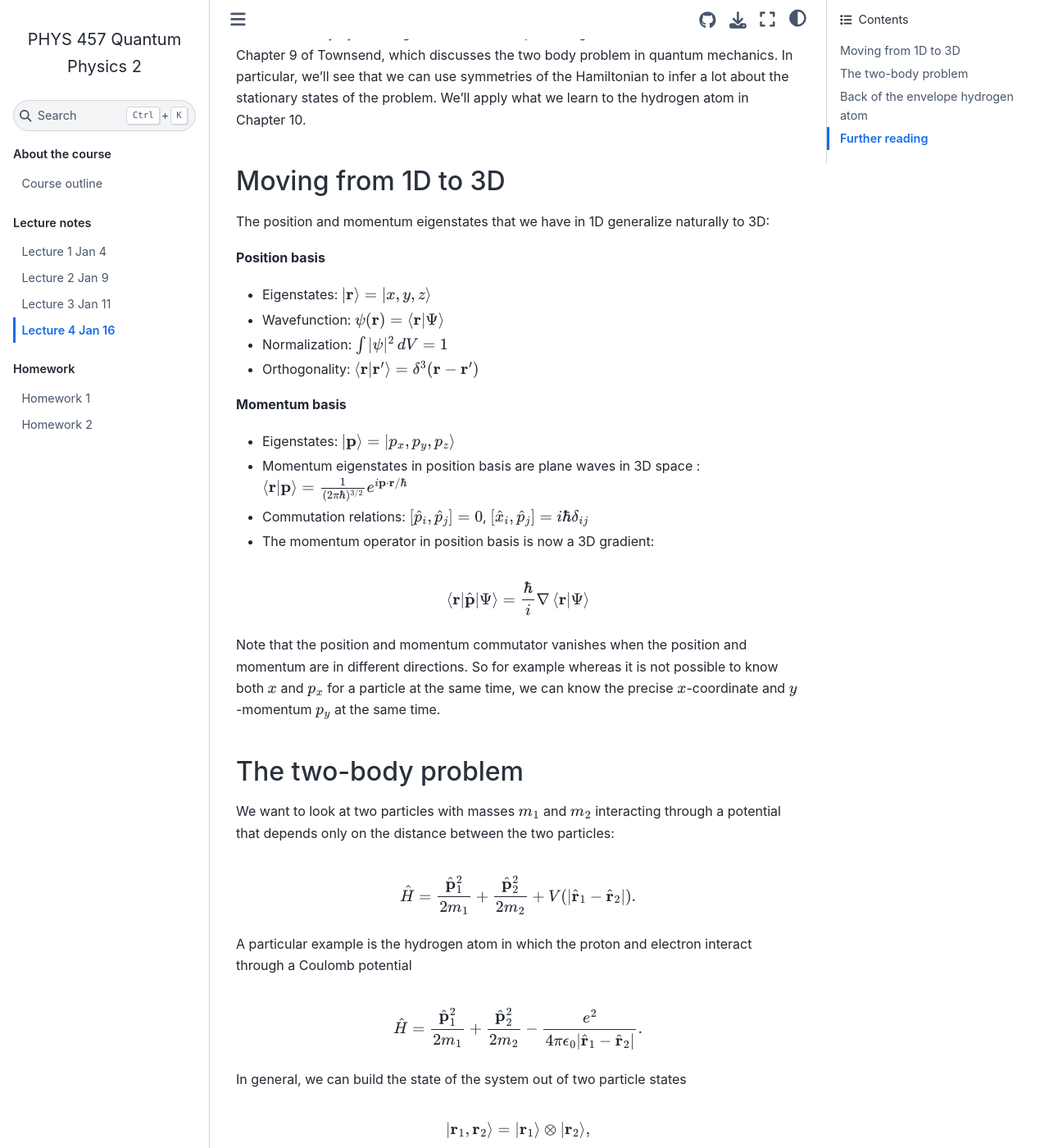
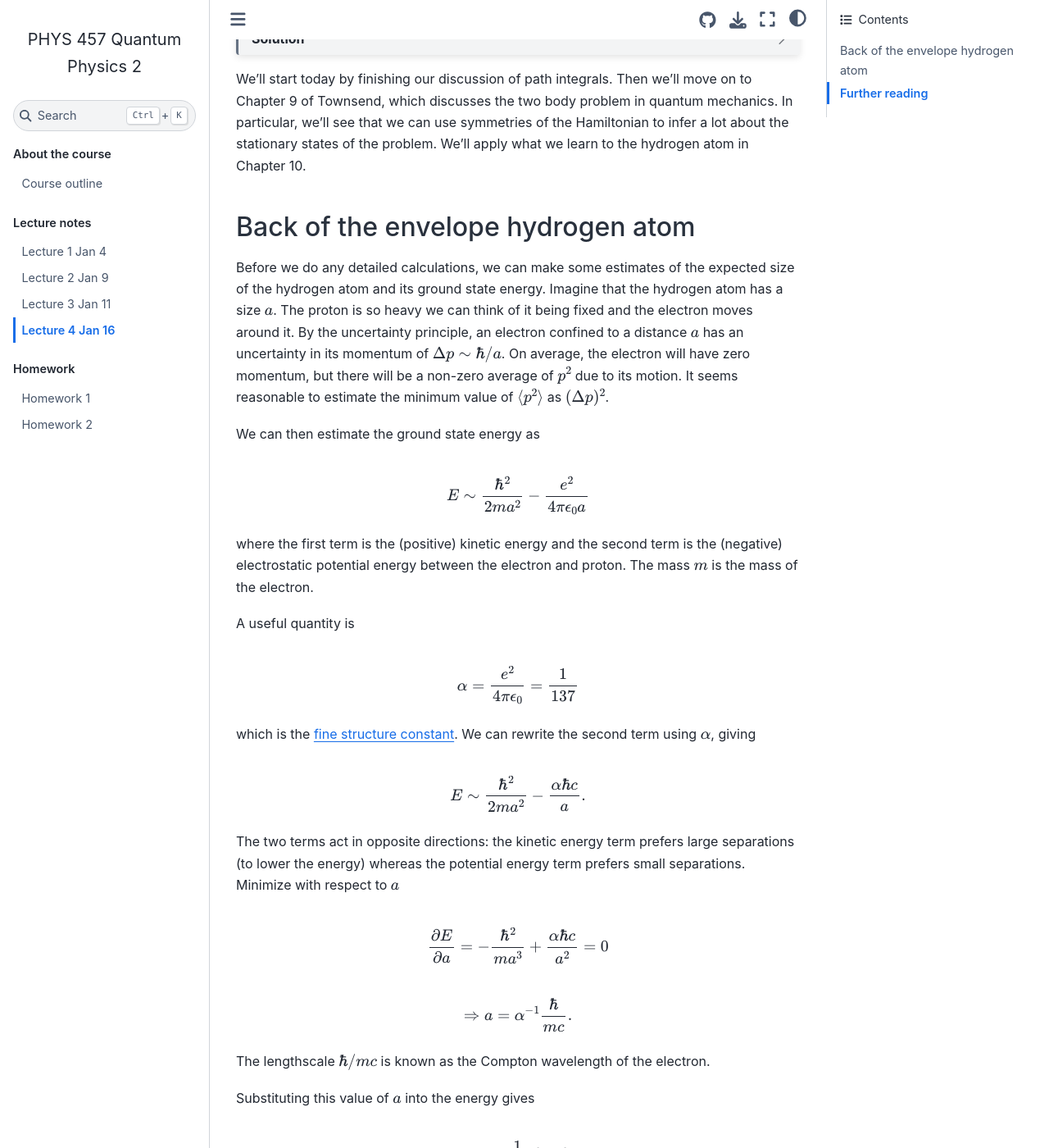
Before and after one commit to andrewcumming/phys457, a Jupyter Book: the page built from lecture4.md, in a window 1280 px wide and 1400 px high, scrolled down 252 px. Shown: the whole window at 82% size. Built offline with Jupyter Book 1.0.4 settings and Sphinx 7.4.7 and the Sphinx Book theme 1.1.4, drawn with Linux system fonts in a browser that asks for light colours; some of the changed text lies outside the part shown.

Commit message:
Update lecture 4

````diff
--- a/lecture4.md
+++ b/lecture4.md
@@ -6,76 +6,29 @@ Given the wavefunction at time $t=0$, $\psi(x,0)$, how would you use the propaga
 
 ```
 
+```{dropdown} Solution
+
+The answer is
+
+$$\psi(x,t) = \int dx^\prime \braket{x, t| x^\prime, 0} \psi(x^\prime, 0).$$
+
+To see this, we can start with $\ket{\Psi(t)} = e^{-i\hat{H}t/\hbar}\ket{\Psi(0)}$ which gives
+
+$$\braket{x|\Psi(t)} = \braket{x|e^{-i\hat{H}t/\hbar}|\Psi(0)}=\int dx^\prime \braket{x|e^{-i\hat{H}t/\hbar}|x^\prime}\braket{x^\prime|\Psi(0)}$$
+
+where we inserted the identity operator.
+
+This integral expression for $\psi(x,t)$ shows that you can think of the propagator as a Green's function for the Schrödinger equation.
+
+```
+
 We'll start today by finishing our discussion of path integrals. Then we'll move on to Chapter 9 of Townsend, which discusses the two body problem in quantum mechanics. In particular, we'll see that we can use symmetries of the Hamiltonian to infer a lot about the stationary states of the problem. We'll apply what we learn to the hydrogen atom in Chapter 10.
-
-## Moving from 1D to 3D
-
-The position and momentum eigenstates that we have in 1D generalize naturally to 3D:
-
-**Position basis**
-
-- Eigenstates: $\ket{\mathbf{r}} = \ket{x, y, z}$
-- Wavefunction: $\psi(\mathbf{r}) = \braket{\mathbf{r}|\Psi}$
-- Normalization: $\int |\psi|^2\,dV = 1$
-- Orthogonality: $\braket{\mathbf{r}|\mathbf{r}^\prime} = \delta^3(\mathbf{r}-\mathbf{r}^\prime)$
-
-**Momentum basis**
-
-- Eigenstates: $\ket{\mathbf{p}} = \ket{p_x, p_y, p_z}$
-
-- Momentum eigenstates in position basis are plane waves in 3D space :$\braket{\mathbf{r}|\mathbf{p}} = {1\over (2\pi\hbar)^{3/2}} e^{i\mathbf{p}\cdot\mathbf{r}/\hbar}$
-
-- Commutation relations: $[\hat{p}_i, \hat{p}_j] = 0$, $[\hat{x}_i, \hat{p}_j] = i\hbar \delta_{ij}$
-- The momentum operator in position basis is now a 3D gradient:
-
-$$\braket{\mathbf{r}|\hat{\mathbf{p}}|\Psi} = {\hbar\over i}\mathbf{\nabla} \braket{\mathbf{r}|\Psi}$$
-
-Note that the position and momentum commutator vanishes when the position and momentum are in different directions. So for example whereas it is not possible to know both $x$ and $p_x$ for a particle at the same time, we can know the precise $x$-coordinate and $y$-momentum $p_y$ at the same time.
-
-
-## The two-body problem
-
-We want to look at two particles with masses $m_1$ and $m_2$ interacting through a potential that depends only on the distance between the two particles:
-
-$$\hat{H} = {\hat{\mathbf{p}}_1^2\over 2m_1} + {\hat{\mathbf{p}}_2^2\over 2m_2} + V(|\hat{\mathbf{r}}_1-\hat{\mathbf{r}}_2|).$$
-
-A particular example is the hydrogen atom in which the proton and electron interact through a Coulomb potential
-
-$$\hat{H} = {\hat{\mathbf{p}}_1^2\over 2m_1} + {\hat{\mathbf{p}}_2^2\over 2m_2} - {e^2\over 4\pi \epsilon_0 |\hat{\mathbf{r}}_1-\hat{\mathbf{r}}_2|}.$$
-
-In general, we can build the state of the system out of two particle states
-
-$$\ket{\mathbf{r}_1,\mathbf{r}_2} = \ket{\mathbf{r}_1}\otimes\ket{\mathbf{r}_2},$$
-
-with a direct product of the Hilbert spaces for particles 1 and 2. (We're ignoring the proton and electron spins here, more on that later in the course!)
-
-In fact, as you've probably seen before in classical mechanics, the two-body problem simplifies enormously with a change of coordinates. We work with the relative coordinate between the two particles
-
-$$\mathbf{r} = \mathbf{r}_1 - \mathbf{r}_2,$$
-
-and the centre of mass location
-
-$$\mathbf{R} = {m_1 \mathbf{r}_1 + m_2\mathbf{r}_2\over m_1+m_2 }.$$
-
-Also defining the total mass $M$ and **reduced mass** $\mu$ by
-
-$$M = m_1+m_2 \ \ ; \hspace{1cm} \mu = {m_1 m_2\over m_1+m_2}$$
-
-and the total momentum $\mathbf{P}=\mathbf{p}_1+\mathbf{p}_2$ and relative momentum
-
-$$\mathbf{p} = {m_2 \mathbf{p}_1 - m_1\mathbf{p}_2\over m_1+m_2 },$$
-
-the Hamiltonian takes the simple form
-
-$$\hat{H} = {\hat{\mathbf{P}}^2\over 2M} + {\hat{\mathbf{p}}^2\over 2\mu} + V(|\hat{\mathbf{r}}|).$$
-
-(see Townsend problem 9.5 in HW 2).
-
-We see that the problem separates into two pieces: the motion of the centre of mass and the relative motion. We'll work in the centre of mass frame where $\mathbf{P}=0$, which allows us to consider the relative motion only. Then we can solve the one body problem with a particle of mass $\mu$ moving in the central potential $V(r)$, where $r$ is the distance from the origin (centre of mass).
 
 ## Back of the envelope hydrogen atom
 
-Before we do any detailed calculations, we can make some estimates of the expected size of the hydrogen atom and its ground state energy. Imagine that the hydrogen atom  has a size $a$. By the uncertainty principle, an electron confined to a distance $a$ has an uncertainty in its momentum of $\Delta p\sim \hbar/a$. We can then estimate the ground state energy as
+Before we do any detailed calculations, we can make some estimates of the expected size of the hydrogen atom and its ground state energy. Imagine that the hydrogen atom  has a size $a$. The proton is so heavy we can think of it being fixed and the electron moves around it. By the uncertainty principle, an electron confined to a distance $a$ has an uncertainty in its momentum of $\Delta p\sim \hbar/a$. On average, the electron will have zero momentum, but there will be a non-zero average of $p^2$ due to its motion. It seems reasonable to estimate the minimum value of $\langle p^2\rangle$ as $(\Delta p)^2$.
+
+We can then estimate the ground state energy as
 
 $$E\sim {\hbar^2\over 2ma^2}  -{e^2\over 4\pi \epsilon_0 a}$$
 
@@ -107,6 +60,12 @@ Put in numbers and calculate $a$ and $E$. For the energy you can use $mc^2=511\
 
 ```
 
+```{dropdown} Solution
+
+The answers are $E= -13.6\ {\rm eV}$, which is the actual ground state energy of hydrogen as we'll see, and $a = 5.3\times 10^{-11}\ {\rm m}$ (often written as $0.53$ Angstroms) which is the [Bohr radius](https://en.wikipedia.org/wiki/Bohr_radius).
+
+```
+
 
 ## Further reading
 
````
